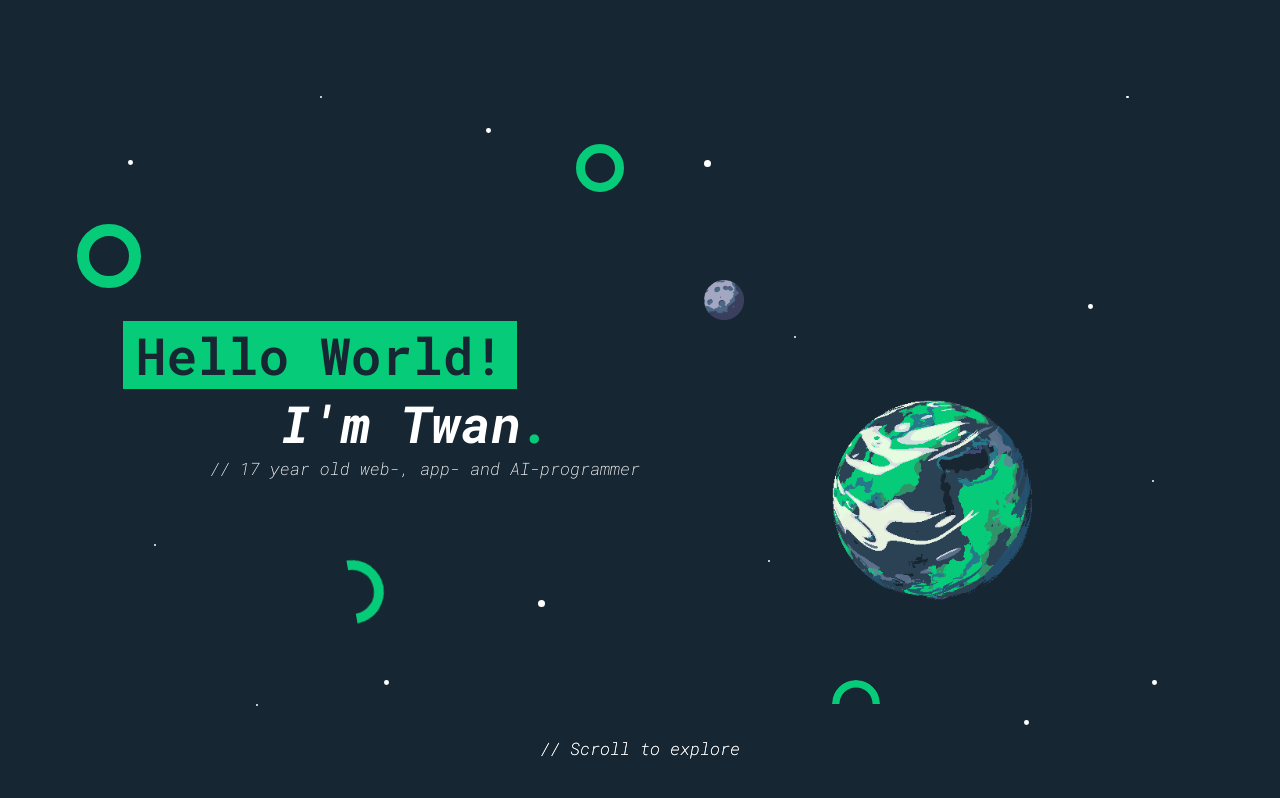
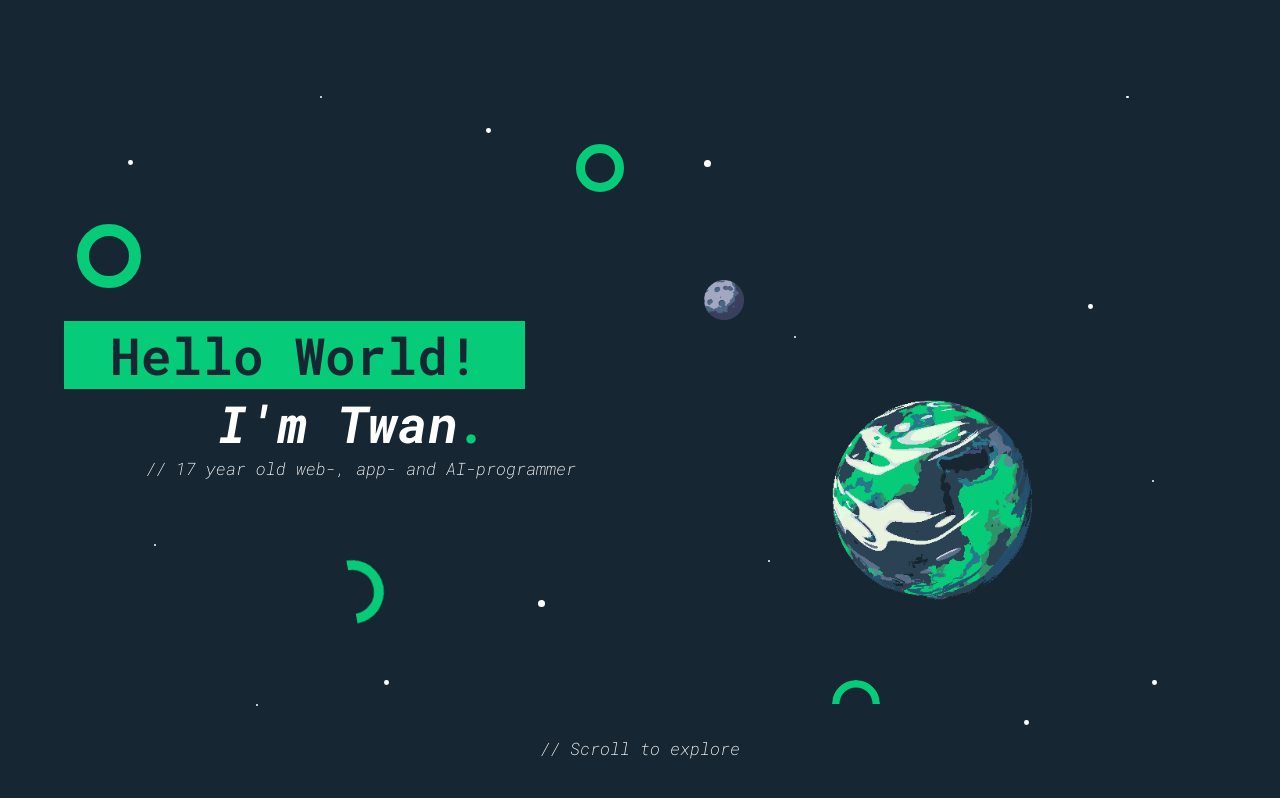
Before and after one commit to Twan-Reijinga/portfolio-site, a SvelteKit app: page / in a window 1280 px wide. Shown: the top 798 px of the page. Built offline with nearby package versions, Linux system fonts and the light colour scheme.

Commit message:
change title and subtitles on scroll behavour

```diff
--- a/src/routes/+page.svelte
+++ b/src/routes/+page.svelte
@@ -7,6 +7,8 @@
 	import TitleSubtitle from './TitleSubtitles.svelte';
 	import ScrollText from './ScrollText.svelte';
 
+	let y = 0;
+	let h = 0;
 	let loaded = false;
 	let fontSize: number;
 	onMount(() => {
@@ -21,24 +23,37 @@
 	});
 </script>
 
+<svelte:window bind:scrollY={y} bind:innerHeight={h} />
 <SpaceBackground />
 {#if loaded}
-	<section class="centeredSection" in:fade={{ delay: 2400, duration: 1000 }}>
+	<section class="centered" in:fade={{ delay: 2400, duration: 1000 }}>
+		{#if y < h / 2}
 			<TitleSubtitle
 				title="Hello World!"
 				subtitle="I'm Twan"
 				comment="// 17 year old web-, app- and AI-programmer"
 				{fontSize}
 			/>
-		<ScrollText {fontSize} />
+		{:else if y < (h * 3) / 2}
+			<TitleSubtitle title="AboutMe()" subtitle="I'm Twan" comment="// Amsterdam" {fontSize} />
+		{/if}
+		{#if y < 100}
+			<ScrollText {fontSize} opacity={100 / y} />
+		{/if}
+		<!-- </div> -->
 	</section>
+	<section class="right" />
 {/if}
 
 <style>
-	.centeredSection {
+	.centered {
 		display: flex;
 		flex-direction: column;
 		justify-content: center;
 		align-items: center;
 	}
+	.right {
+		margin-left: 50%;
+		/* background-color: #ffffff05; */
+	}
 </style>
--- a/src/routes/ScrollText.svelte
+++ b/src/routes/ScrollText.svelte
@@ -1,14 +1,16 @@
 <script lang="ts">
+	import { fade } from 'svelte/transition';
 	export let fontSize: number;
+	export let opacity: number;
 </script>
 
-<div class="textBox">
+<div class="textBox" style="opacity:{opacity}" transition:fade>
 	<h4 style="font-size: {fontSize / 3}px">// Scroll to explore</h4>
 </div>
 
 <style>
 	.textBox {
-		position: absolute;
+		position: fixed;
 		bottom: 5vh;
 		left: 50%;
 		transform: translate(-50%);
--- a/src/routes/SpaceObjects.svelte
+++ b/src/routes/SpaceObjects.svelte
@@ -17,6 +17,7 @@
 		position: fixed;
 		background-size: contain;
 		background-repeat: no-repeat;
+		z-index: -1;
 	}
 	.world {
 		background-image: url('$lib/assets/images/world.gif');
--- a/src/routes/TitleSubtitles.svelte
+++ b/src/routes/TitleSubtitles.svelte
@@ -1,23 +1,35 @@
 <script lang="ts">
 	import './textStyles.css';
-	import ScrollText from './ScrollText.svelte';
 	export let title: string;
 	export let subtitle: string = '';
 	export let comment: string = '';
 	export let fontSize: number;
 </script>
 
-<div class="titleBox">
-	<h1 style="font-size: {fontSize}px">{title}</h1>
+<div class="fixedBox">
+	<div class="titleBox">
+		<h1 style="font-size: {fontSize}px">{title}</h1>
+	</div>
+	<h2 style="font-size: {fontSize}px">{subtitle}</h2>
+	<h4 style="font-size: {fontSize / 3}px">{comment}</h4>
 </div>
-<h2 style="font-size: {fontSize}px">{subtitle}</h2>
-<h4 style="font-size: {fontSize / 3}px">{comment}</h4>
-<ScrollText {fontSize} />
 
 <style>
+	.fixedBox {
+		position: fixed;
+		width: 40%;
+		max-width: 800px;
+	}
 	.titleBox {
+		margin-right: 10%;
 		padding: 0 2%;
 		background-color: #06cb79;
+		text-align: center;
+	}
+	h1,
+	h2,
+	h4 {
+		white-space: nowrap;
 	}
 	h2 {
 		padding-left: 30%;
@@ -25,6 +37,5 @@
 	h4 {
 		text-align: right;
 		width: 100%;
-		white-space: nowrap;
 	}
 </style>
--- a/src/routes/global.css
+++ b/src/routes/global.css
@@ -7,6 +7,8 @@
 }
 
 body {
+	scroll-behavior: smooth;
+	overflow-x: hidden;
 	background-color: #162632;
 }
 
```
Lines whose indentation alone changed are shown as unchanged.
